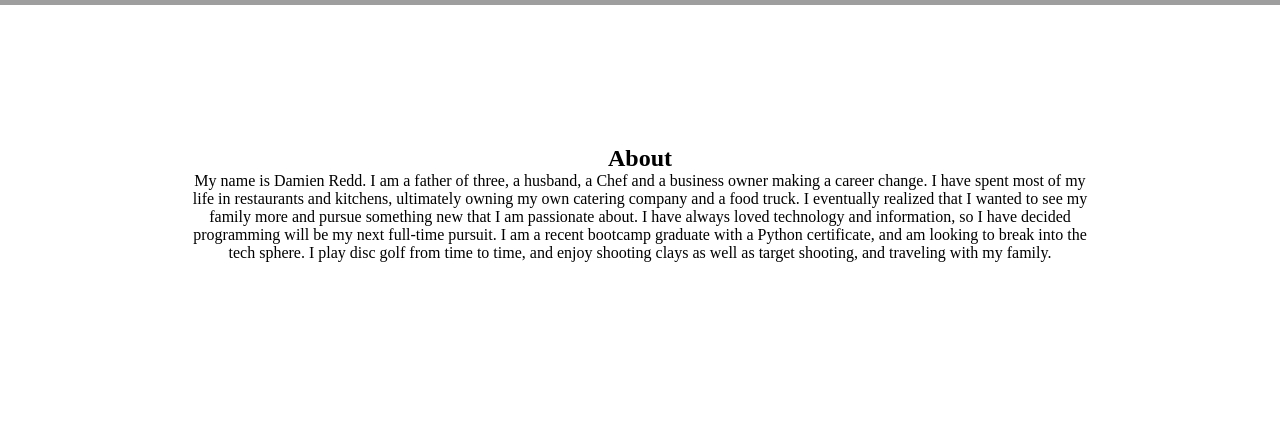
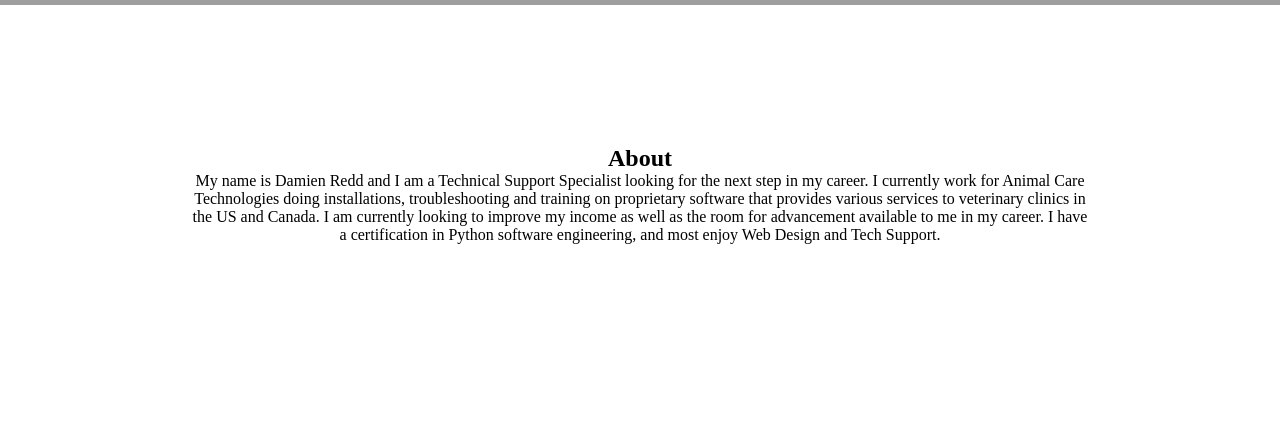
Before and after one commit to Damien580/Damien580.github.io, a plain HTML site: page index.html in a window 1280 px wide. Shown: the part 155-590 px from the top of the page. Drawn offline with nearby package versions, Linux system fonts and the light colour scheme; grey boxes are pictures that could not be loaded.

Commit message:
-m new about

```diff
--- a/index.html
+++ b/index.html
@@ -28,7 +28,7 @@
         <br>
         <div id="spacer"></div>
         <section class="scrollTarget" id="about"><h2>About</h2>
-            <p class="text">My name is Damien Redd. I am a father of three, a husband, a Chef and a business owner making a career change. I have spent most of my life in restaurants and kitchens, ultimately owning my own catering company and a food truck. I eventually realized that I wanted to see my family more and pursue something new that I am passionate about. I have always loved technology and information, so I have decided programming will be my next full-time pursuit. I am a recent bootcamp graduate with a Python certificate, and am looking to break into the tech sphere. I play disc golf from time to time, and enjoy shooting clays as well as target shooting, and traveling with my family. </p>
+            <p class="text">My name is Damien Redd and I am a Technical Support Specialist looking for the next step in my career. I currently work for Animal Care Technologies doing installations, troubleshooting and training on proprietary software that provides various services to veterinary clinics in the US and Canada. I am currently looking to improve my income as well as the room for advancement available to me in my career. I have a certification in Python software engineering, and most enjoy Web Design and Tech Support. </p>
         </section>
         <br>
         <section class="scrollTarget"  id="skills"><h2>Skills</h2>
```
Also changed, not shown: 1 other file.
